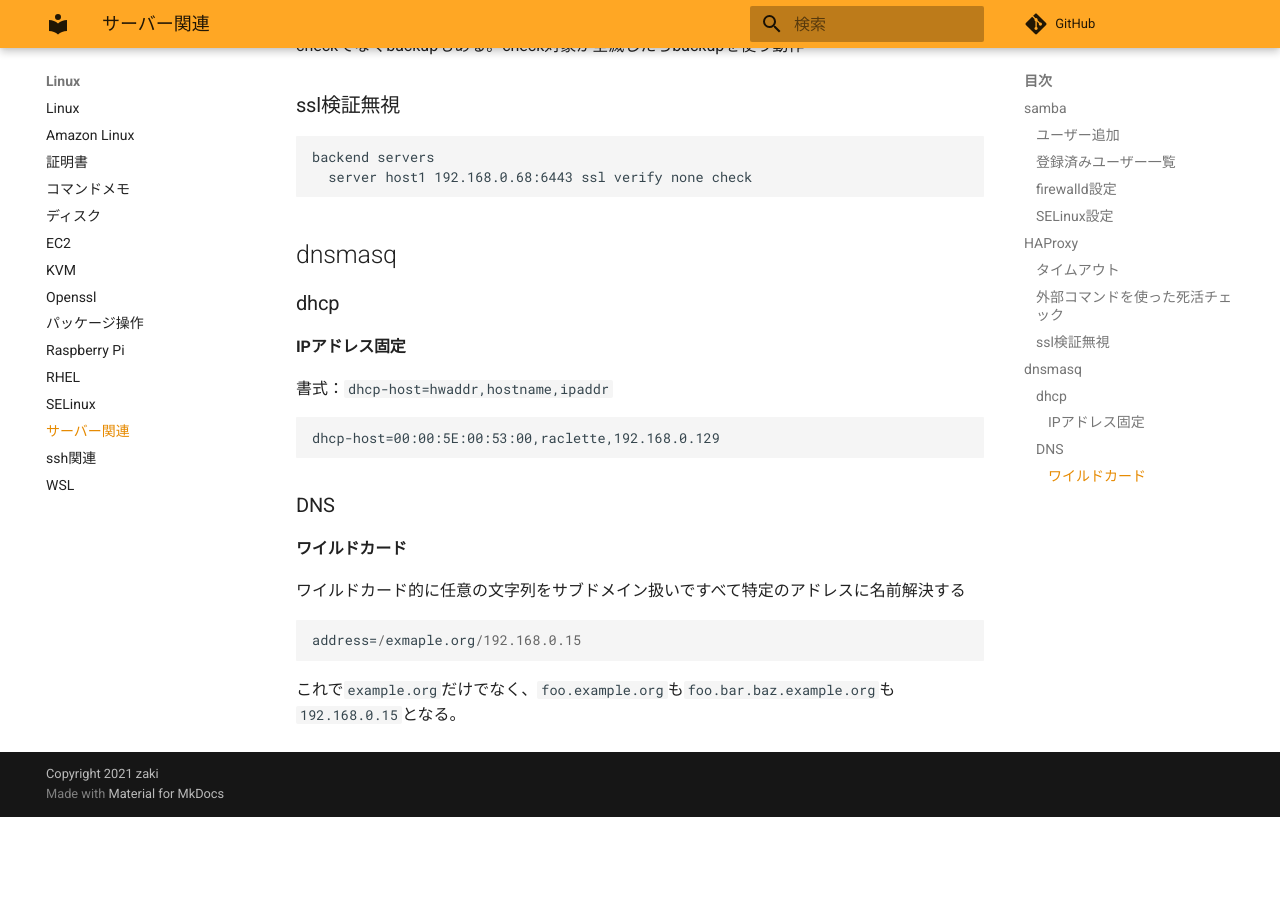
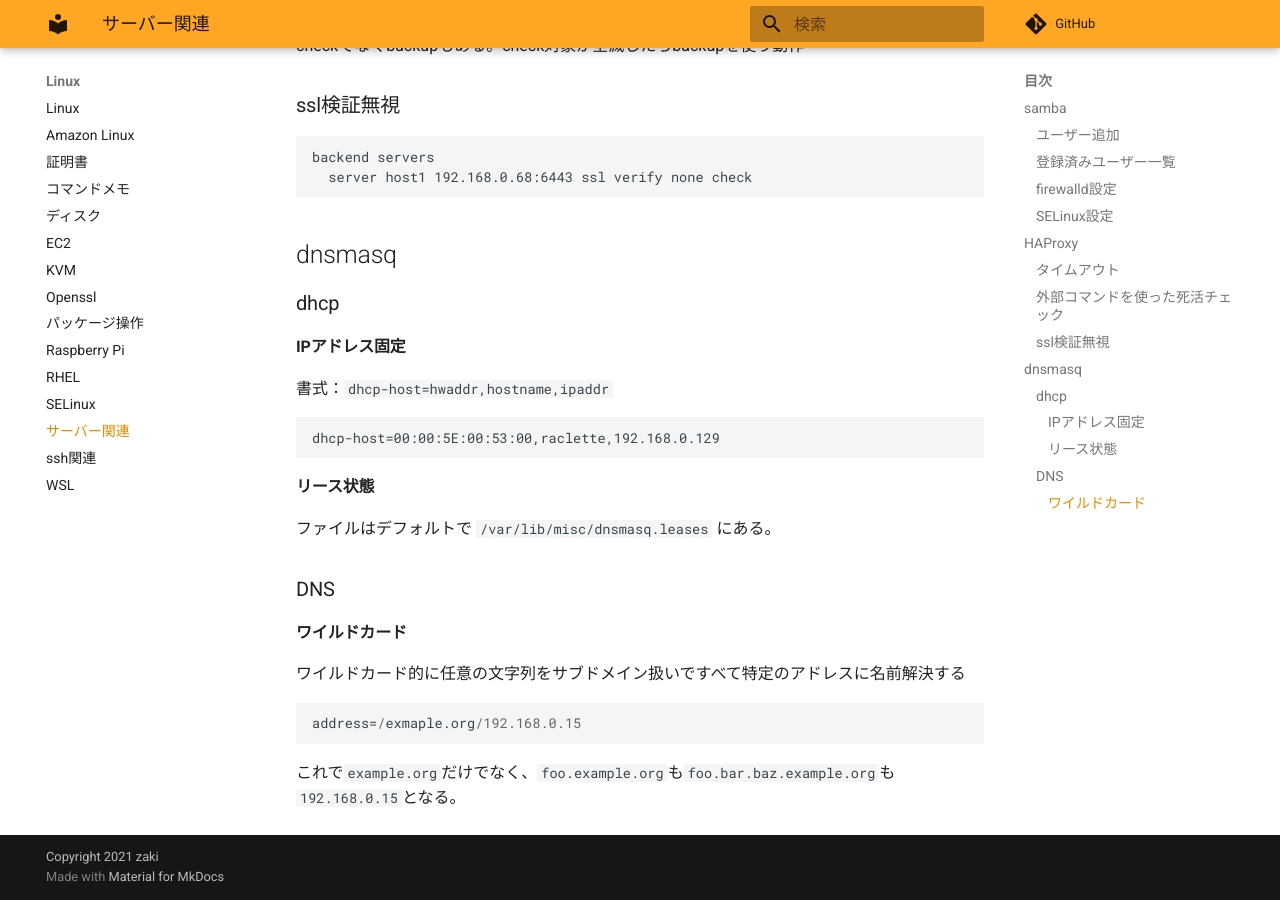
Before and after one commit to zaki-lknr/docs, an MkDocs documentation site: the page built from docs/Linux/server.md, in a window 1280 px wide and 900 px high, scrolled down 1807 px. Built offline with MkDocs 1.6.1 and Material for MkDocs 9.7.7, drawn with Linux system fonts in a browser that asks for light colours; comment, search, counter and statistics services are not loaded; before the commit the page ends 2624 px from its top, so only the background shows below that.

Commit message:
add: linux/server: dnsmasq DHCPのアドレスリース状態

````diff
--- a/docs/Linux/server.md
+++ b/docs/Linux/server.md
@@ -95,6 +95,10 @@ backend servers
 dhcp-host=00:00:5E:00:53:00,raclette,192.168.0.129
 ```
 
+#### リース状態
+
+ファイルはデフォルトで `/var/lib/misc/dnsmasq.leases` にある。
+
 ### DNS
 
 #### ワイルドカード
````
